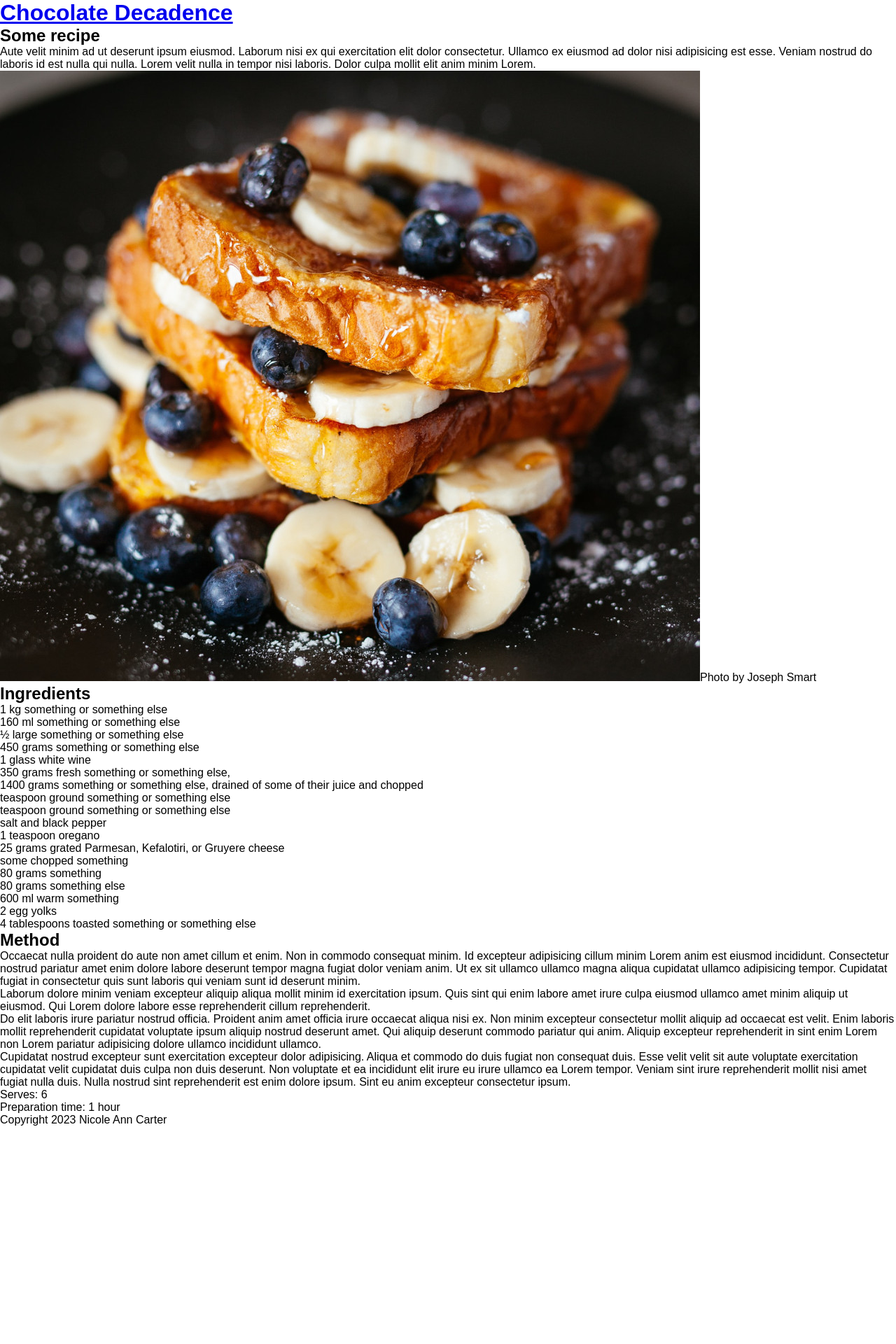
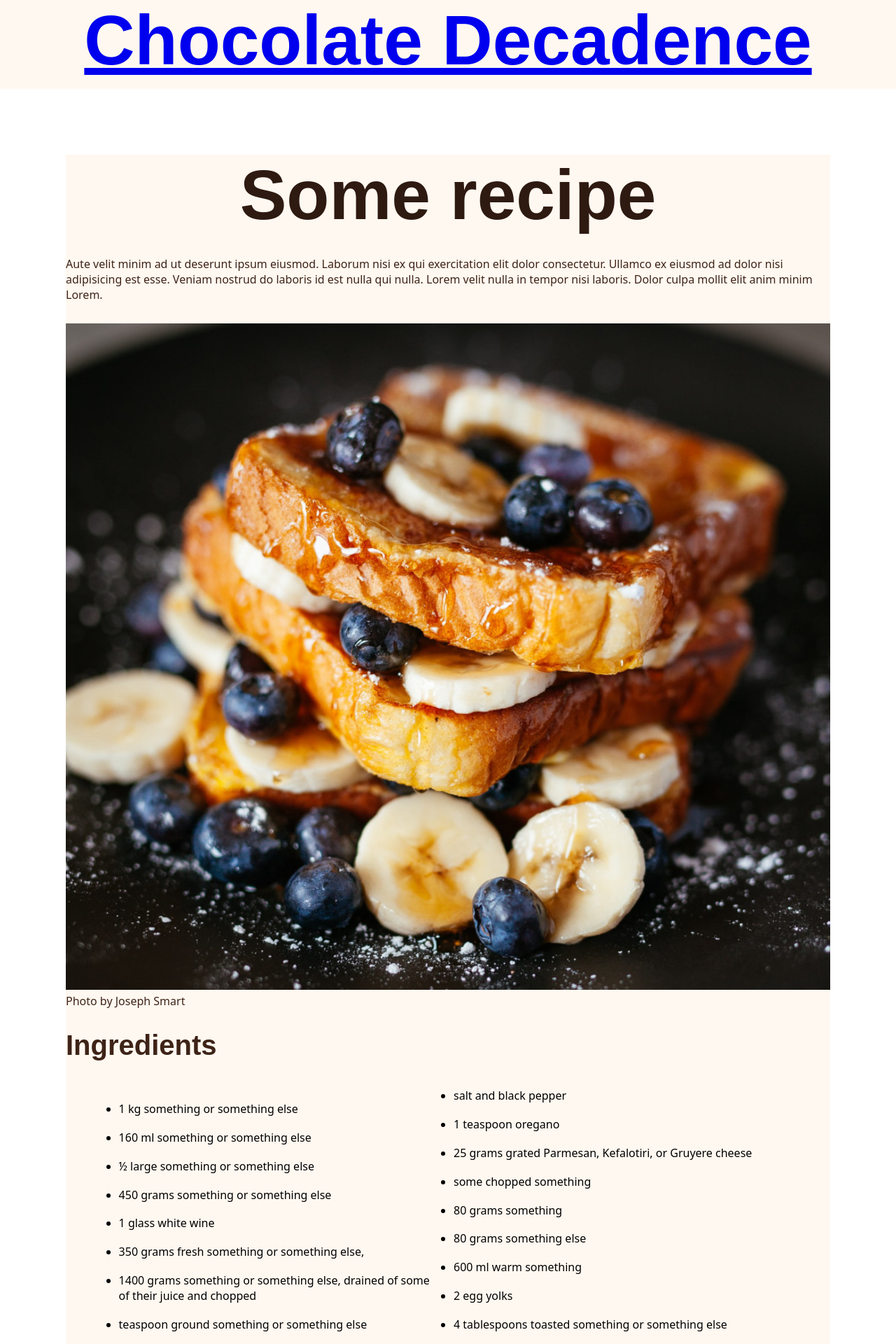
Before and after one commit to nicoleanncarter/recipes, a Jekyll site: the page built from _recipes/recipe1.md, in a window 1280 px wide. Shown: the top 1920 px of the page at 70% size. Built offline with Jekyll 4.4.1, drawn with Linux system fonts in a browser that asks for light colours; before the commit the page ends 1609 px from its top, so only the background shows below that.

Commit message:
Update recipes.css

```diff
--- a/styles/recipes.css
+++ b/styles/recipes.css
@@ -1,15 +1,69 @@
-/*! CSS bare bones for recipes site */
-
  html {
   font-family: sans-serif;
   -ms-text-size-adjust: 100%;
   -webkit-text-size-adjust: 100%;
 }
 
-*  {
+* {
   margin: 0;
   padding: 0;
   box-sizing: border-box;
 }
 
 /* the rest is up to you */
+
+body {
+background-color: rgb(255, 248, 240);
+}
+
+h1  {
+color: rgb(46, 26, 17);
+margin-bottom: 12px;
+margin-left: 2cm;
+margin-right: 2cm;
+font-size:  100px;
+font-family:fantasy;
+text-align: center;
+}
+
+h2  {
+  color: rgb(62, 35, 23);
+  margin-bottom: 12px;
+  margin-top: 12px;
+  margin-left: 0cm;
+  margin-right: 2cm;
+  font-family: fantasy;
+
+  font-size:  40px;
+  }
+
+p {
+  color: rgb(62, 35, 23);
+  margin-bottom: 30px;
+  margin-top: 30px;
+  font-family: system-ui, -apple-system, BlinkMacSystemFont, 'Segoe UI', Roboto, Oxygen, Ubuntu, Cantarell, 'Open Sans', 'Helvetica Neue', sans-serif;
+}
+
+ul {
+  color: black;
+  margin-bottom: 1cm;
+  margin-top: 1cm;
+  margin-left: 2cm;
+  margin-right: 2cm;
+  font-family: system-ui, -apple-system, BlinkMacSystemFont, 'Segoe UI', Roboto, Oxygen, Ubuntu, Cantarell, 'Open Sans', 'Helvetica Neue', sans-serif;
+columns: 2;
+}
+
+li {
+  margin-top: 5mm;
+  margin-bottom: 5mm;
+}
+
+main {
+  width: 100;
+  border: 2.5cm solid white;
+}
+
+img {
+  width: 100%;
+}
```
